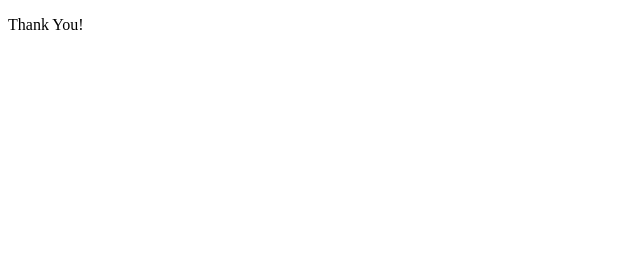
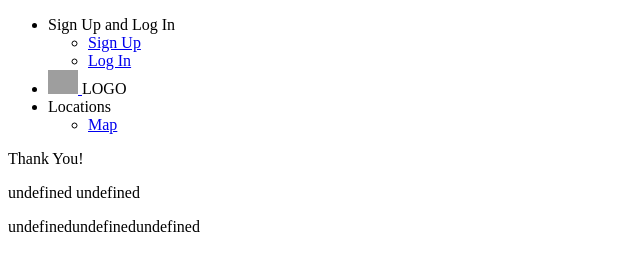
Before and after one commit to Stringbuilder101/submit, a plain HTML site: page index.html in a window 1280 px wide. Shown: the whole page, without its empty margins (0-640 px from the left). Drawn offline with Linux system fonts and the light colour scheme; grey boxes are pictures that could not be loaded.

Commit message:
Update index.html

```diff
--- a/index.html
+++ b/index.html
@@ -1,3 +1,44 @@
+<!DOCTYPE html>
+<html>
+  <head>
+    <title>Page Title</title>
+  </head>
+  <body>
+    <ul>
+      <li>Sign Up and Log In <ul>
+          <li>
+            <a class="fxg-header__logo_wrapper" href="https://stringbuilder101.github.io/chalkboardsite1/" target="_self" data-analytics="hdr|Logo" onclick="FDX.DTM.pushLinkInfo(this)" aria-label="FedEx Logo">Sign Up </a>
+          </li>
+          <li>
+            <a class="fxg-header__logo_wrapper" href="https://stringbuilder101.github.io/chalkboardsite/" target="_self" data-analytics="hdr|Logo" onclick="FDX.DTM.pushLinkInfo(this)" aria-label="FedEx Logo"> Log In
+          </li>
+        </ul>
+      </li>
+      <li>
+        <a class="fxg-header__logo_wrapper" href="https://stringbuilder101.github.io/chalkboardsite5/" target="_self" data-analytics="hdr|Logo" onclick="FDX.DTM.pushLinkInfo(this)" aria-label="FedEx Logo">
+          <img src="https://i.ibb.co/Rgm2wL0/LOGO3.jpg alt="" width=" 30" height="24"">
+						</a>
+   LOGO
+
+
+					</li>
+					<li>Locations
+
+
+
+						<ul>
+							<li>
+								<a class=" fxg-header__logo_wrapper" href="http://127.0.0.1:5500/test.html" target="_self" data-analytics="hdr|Logo" onclick="FDX.DTM.pushLinkInfo(this)" aria-label="FedEx Logo">Map </a>
+      </li>
+      </li>
+    </ul>
+    </ul>
+    <p>
+      <html>
+        </script>
+        </li>
+        </ul>
+        </ul>
         <!DOCTYPE html>
         <html>
           <head>
@@ -7,3 +48,6 @@
             <p>Thank You!</p>
           </body>
         </html>
+    </p>
+  </body>undefined
+</html>undefined</p>undefined</form>undefined</body>undefined</html>
```
Lines whose indentation alone changed are shown as unchanged.
